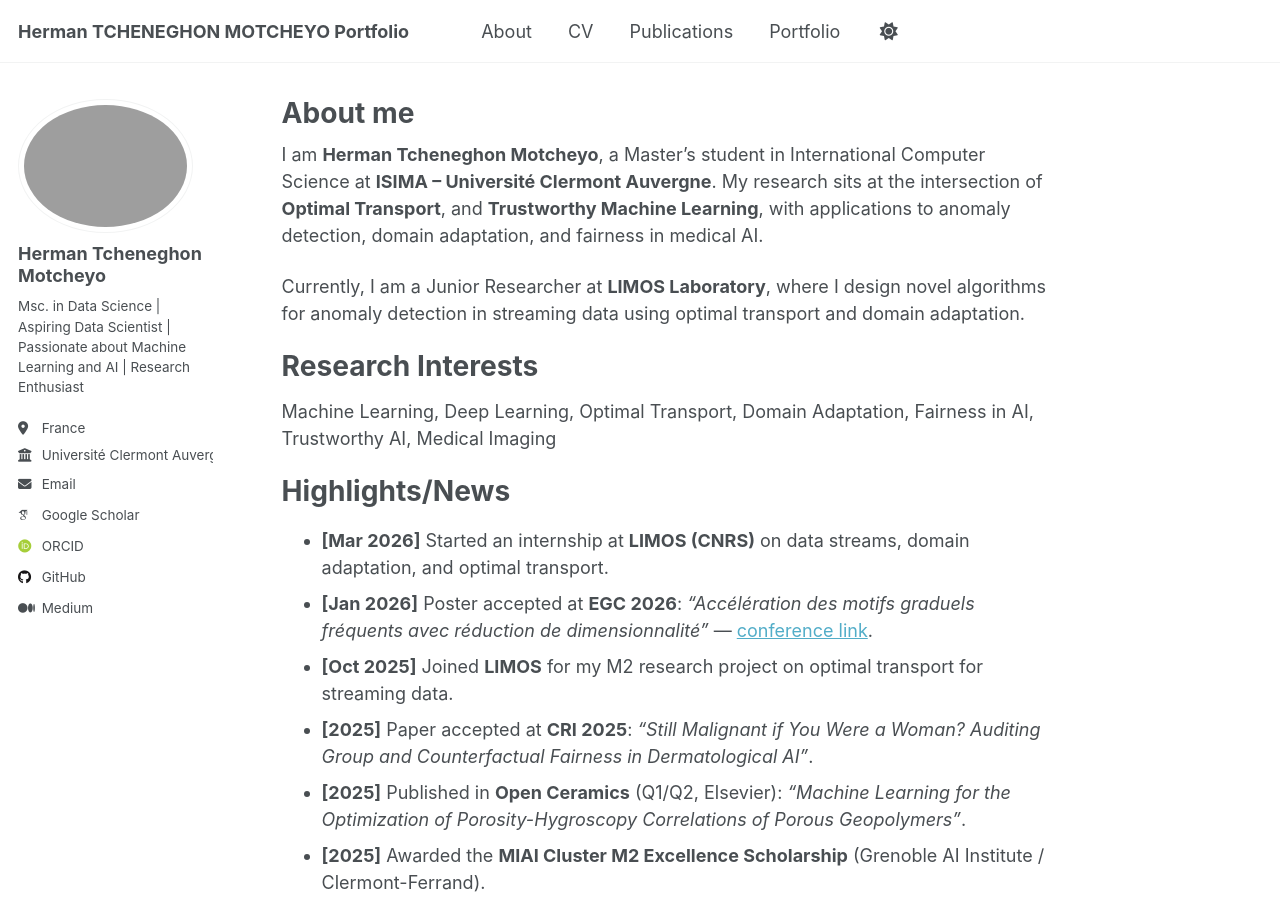
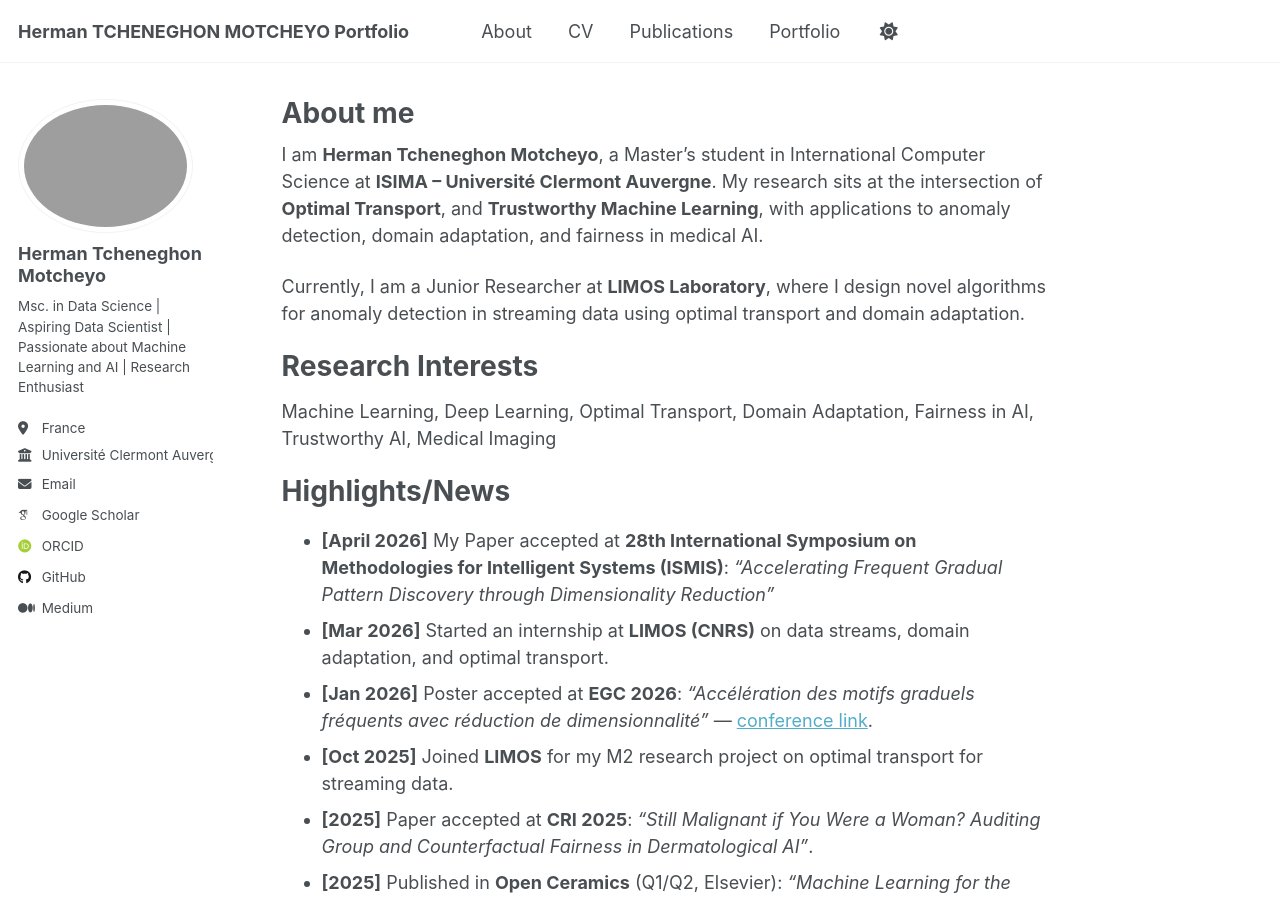
Before and after one commit to Herman-Motcheyo/Herman-Motcheyo.github.io, a Jekyll site: the page built from _pages/about.md, in a window 1280 px wide and 900 px high. Built offline with Jekyll 4.4.1, drawn with Linux system fonts in a browser that asks for light colours; some web fonts are replaced; a script that is not in the unit is left out.

Commit message:
update news

```diff
--- a/_pages/about.md
+++ b/_pages/about.md
@@ -18,6 +18,7 @@ Machine Learning, Deep Learning, Optimal Transport,  Domain Adaptation,  Fairnes
 
 Highlights/News
 ======
+* **[April 2026]** My Paper accepted at **28th International Symposium on Methodologies for Intelligent Systems (ISMIS)**: *"Accelerating Frequent Gradual Pattern Discovery through Dimensionality Reduction"*
 * **[Mar 2026]** Started an internship at **LIMOS (CNRS)** on data streams, domain adaptation, and optimal transport.
 * **[Jan 2026]** Poster accepted at **EGC 2026**: *"Accélération des motifs graduels fréquents avec réduction de dimensionnalité"* — [conference link](https://conferences.sigappfr.org/egc2026/).
 * **[Oct 2025]** Joined **LIMOS** for my M2 research project on optimal transport for streaming data.
```
